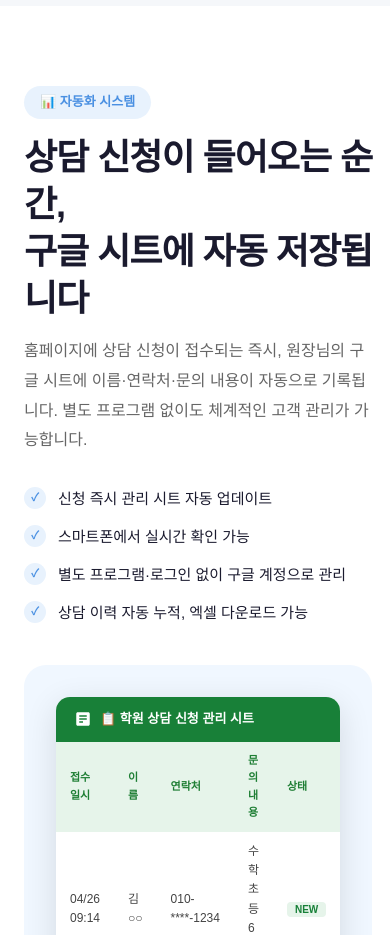
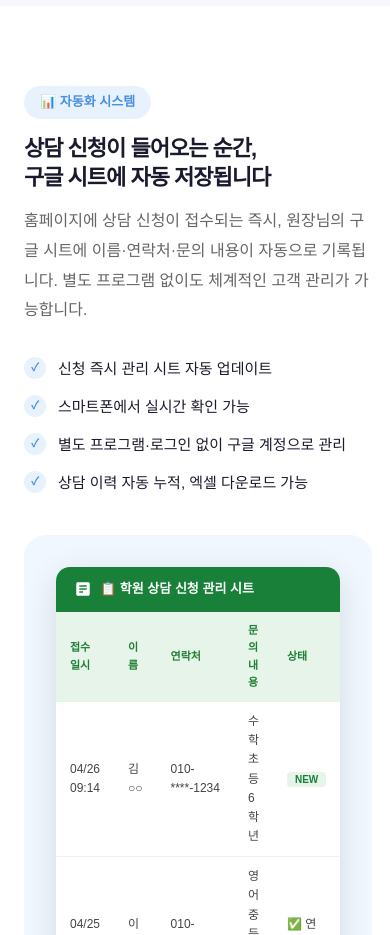
Before and after one commit to esen-pages/mypage, a plain HTML site: page index.html in a window 390 px wide. Shown: the part 4000-4935 px from the top of the page. Drawn offline with Linux system fonts and the light colour scheme.

Commit message:
모바일 폰트 춧소

```diff
--- a/style.css
+++ b/style.css
@@ -818,6 +818,7 @@ footer {
     .pain-cards { grid-template-columns: 1fr; }
     .solution-grid { grid-template-columns: 1fr; }
     .service-info-grid { grid-template-columns: 1fr; gap: 40px; }
+    .service-info-text .section-title { font-size: 26px; }
     .pricing-grid { grid-template-columns: 1fr; }
 
     .section-title { font-size: 28px; }
@@ -833,6 +834,7 @@ footer {
     .title-bottom em { font-size: 1.1em; }
     .hero-subtitle { font-size: 14px; }
 
+    .service-info-text .section-title { font-size: 22px; }
     .section-title { font-size: 22px; }
     .final-cta h2 { font-size: 22px; }
 }
```
